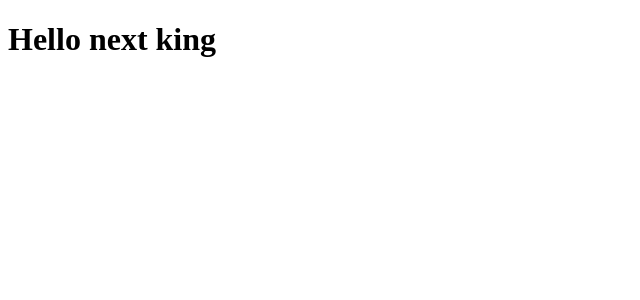
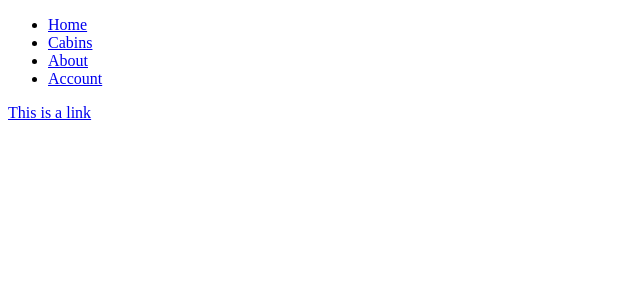
Before and after one commit to andro-jr/WhatsNext, a Next.js app: page / in a window 1280 px wide. Shown: the top 300 px of the page, without its empty margins (0-640 px from the left). Built offline with nearby package versions, Linux system fonts and the light colour scheme.

Commit message:
add: navigation

```diff
--- a/app/about/page.tsx
+++ b/app/about/page.tsx
@@ -1,7 +1,7 @@
 import React from "react";
 
 const page: React.FC = () => {
-  return <div>about</div>;
+  return <div>about</div>; // TODO test hai
 };
 
 export default page;
--- /dev/null
+++ b/app/components/Navigation.tsx
@@ -0,0 +1,20 @@
+import Link from "next/link";
+
+export default function Navigation() {
+  return (
+    <ul>
+      <li>
+        <Link href="/">Home</Link>
+      </li>
+      <li>
+        <Link href="/cabins">Cabins</Link>
+      </li>
+      <li>
+        <Link href="/about">About</Link>
+      </li>
+      <li>
+        <Link href="/account">Account</Link>
+      </li>
+    </ul>
+  );
+}
--- a/app/page.tsx
+++ b/app/page.tsx
@@ -1,5 +1,11 @@
+import Link from "next/link";
+import Navigation from "./components/Navigation";
+
 export default function Home() {
-  return <h1>Hello next king</h1>;
+  return (
+    <div>
+      <Navigation />
+      <Link href="cabins">This is a link</Link>
+    </div>
+  );
 }
-
-console.log("testing");
```
Also changed, not shown: app/Card.tsx (added, +7 -0 lines).
